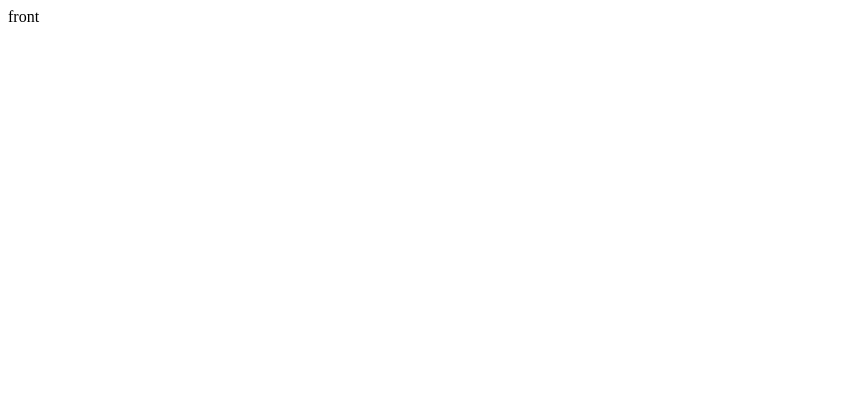
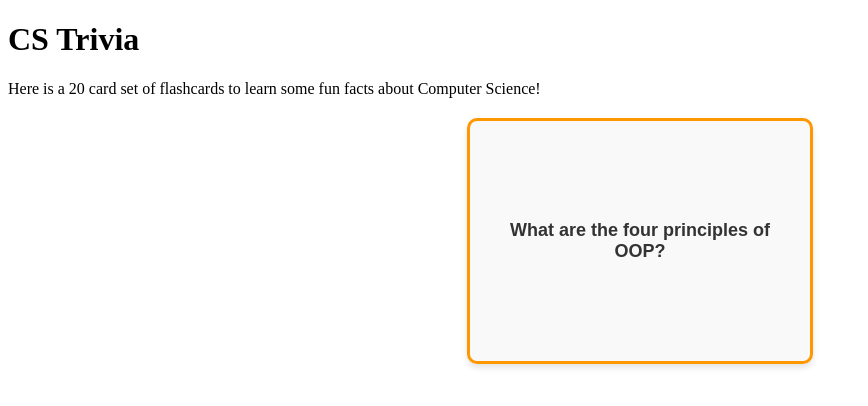
Before and after one commit to aalbekord/flashcards, a React (Vite) app: page / in a window 1280 px wide. Shown: the top 406 px of the page, without its empty margins (0-868 px from the left). Built offline with nearby package versions, Linux system fonts and the light colour scheme.

Commit message:
added card color functionality

```diff
--- a/src/App.jsx
+++ b/src/App.jsx
@@ -1,9 +1,19 @@
 import './App.css'
 import Card from "./components/Card"
+import cardsInfo from "./data/cards"
+import { useState } from 'react'
 function App() {
+  const [cards, setCards] = useState(cardsInfo)
+  const [index, setIndex] = useState(0)
+  console.log(cards)
+
+  const currentCard = cards[index]
+
   return (
     <>
-      <Card front="front" back="back"/>
+      <h1 className="title">CS Trivia</h1>
+      <p>Here is a {cards.length} card set of flashcards to learn some fun facts about Computer Science!</p>
+      <Card front={currentCard.front} back={currentCard.back} difficulty={currentCard.difficulty}/>
     </>
   )
 }
--- a/src/components/Card.css
+++ b/src/components/Card.css
@@ -0,0 +1,37 @@
+.card {
+  width: 300px;
+  height: 200px;
+  margin: 20px auto;
+  padding: 20px;
+  border-radius: 10px;
+  box-shadow: 0 4px 6px rgba(0, 0, 0, 0.1);
+  background-color: #f9f9f9;
+  display: flex;
+  justify-content: center;
+  align-items: center;
+  text-align: center;
+  font-family: 'Arial', sans-serif;
+  font-size: 18px;
+  font-weight: bold;
+  color: #333;
+  cursor: pointer;
+  transition: transform 0.3s ease, box-shadow 0.3s ease;
+}
+
+.card:hover {
+  transform: scale(1.05);
+  box-shadow: 0 6px 10px rgba(0, 0, 0, 0.15);
+}
+
+/* Difficulty-based colors */
+.card.easy {
+  border: 3px solid #4caf50; /* Green */
+}
+
+.card.medium {
+  border: 3px solid #ff9800; /* Orange */
+}
+
+.card.hard {
+  border: 3px solid #f44336; /* Red */
+}
--- a/src/components/Card.jsx
+++ b/src/components/Card.jsx
@@ -12,7 +12,7 @@ const Card = (props) => {
 
   return (
     <>
-      <div onClick={handleClick}>{text}</div>
+      <div className={`card ${props.difficulty}`} onClick={handleClick}>{text}</div>
     </>
   )
 }
```
